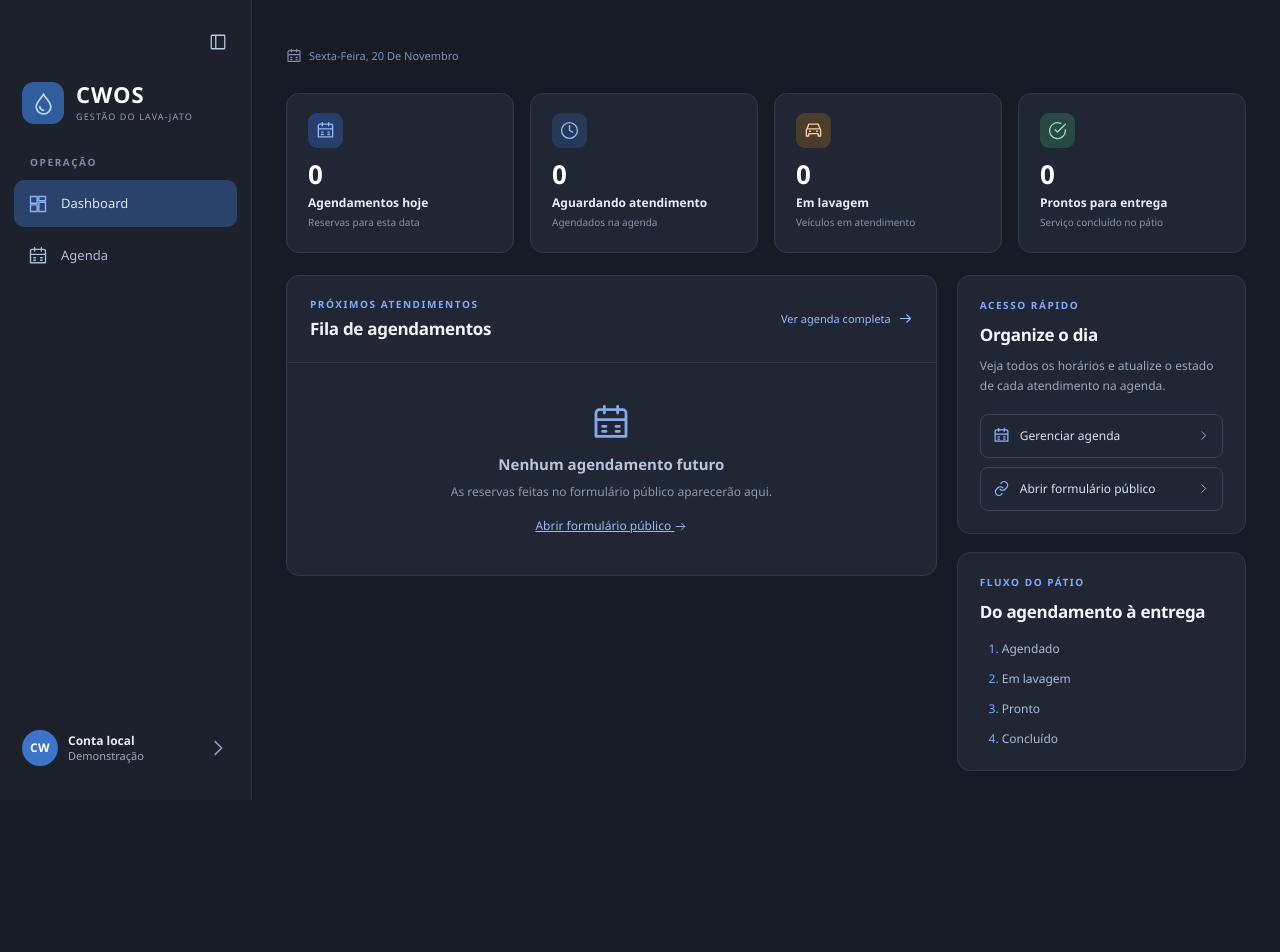
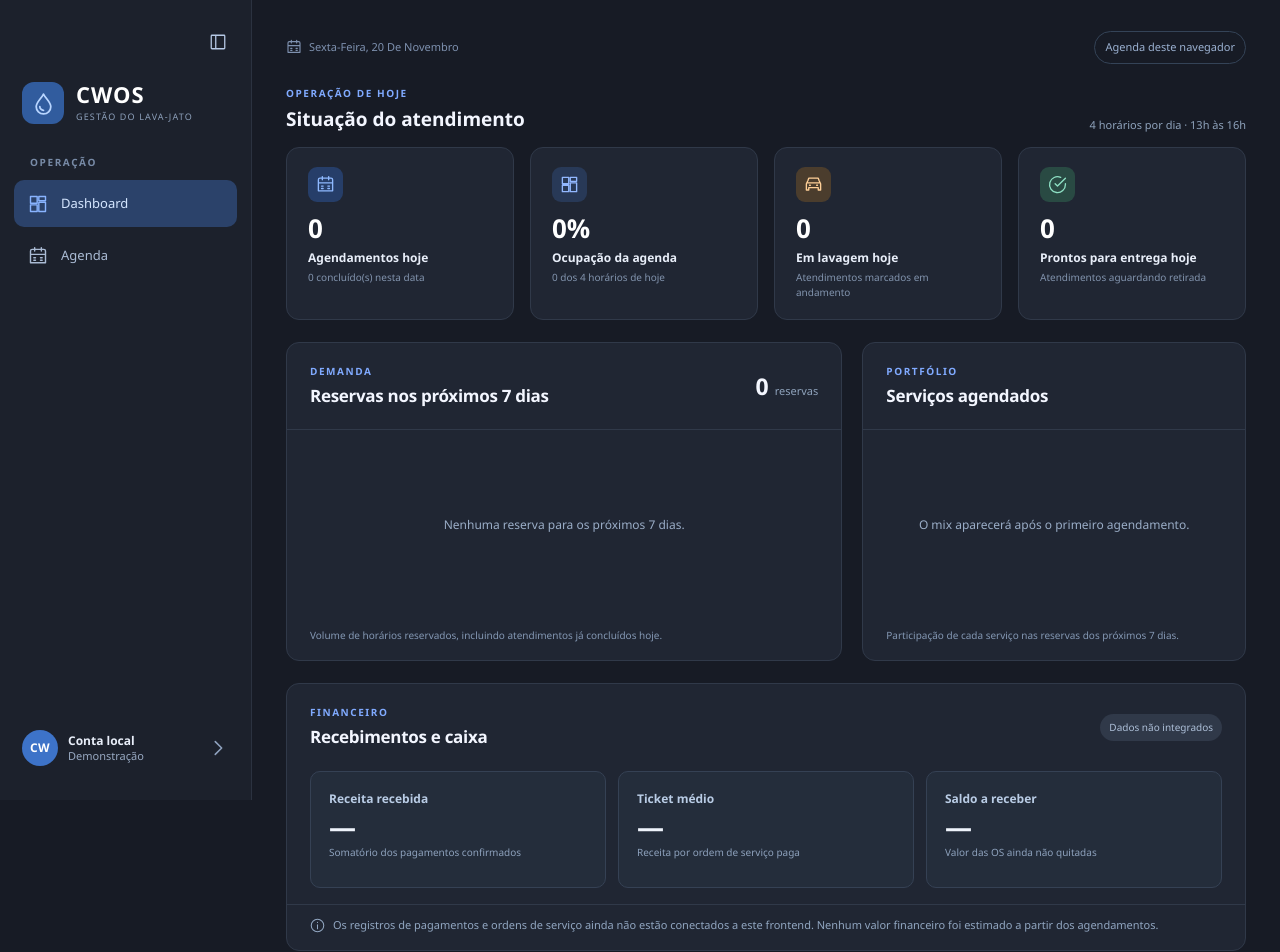
Before and after one commit to CarlosIFRN/siscorp, an Angular app in the folder src/Frontend/: page /dashboard in a window 1280 px wide. Shown: the top 952 px of the page. Before the commit the page ends 826 px from the top, so only its background shows below. Built offline with nearby package versions, Linux system fonts and the light colour scheme.

Commit message:
feat(frontend): reformula dashboard operacional e financeiro

```diff
--- a/src/Frontend/src/app/pages/dashboard.component.html
+++ b/src/Frontend/src/app/pages/dashboard.component.html
@@ -1,10 +1,64 @@
-<div class="dashboard-page">
-  <div class="management-heading"><span class="management-date"><app-icon name="calendar" /> {{ todayLabel }}</span></div>
+<div class="dashboard-page bi-dashboard">
+  <div class="bi-toolbar">
+    <span class="management-date"><app-icon name="calendar" /> {{ todayLabel() }}</span>
+    <span class="bi-source">Agenda deste navegador</span>
+  </div>
+
   @if (crm.error()) { <div class="admin-alert" role="alert">{{ crm.error() }} <button type="button" (click)="crm.refresh()">Tentar novamente</button></div> }
-  <div class="management-stats" aria-label="Indicadores da operação"><article><span class="stat-icon"><app-icon name="calendar" /></span><strong>{{ crm.today().length }}</strong><span>Agendamentos hoje</span><small>Reservas para esta data</small></article><article><span class="stat-icon blue"><app-icon name="clock" /></span><strong>{{ scheduled() }}</strong><span>Aguardando atendimento</span><small>Agendados na agenda</small></article><article><span class="stat-icon amber"><app-icon name="car" /></span><strong>{{ inProgress() }}</strong><span>Em lavagem</span><small>Veículos em atendimento</small></article><article><span class="stat-icon green"><app-icon name="checkCircle" /></span><strong>{{ ready() }}</strong><span>Prontos para entrega</span><small>Serviço concluído no pátio</small></article></div>
-  <div class="management-grid"><section class="management-card" aria-labelledby="upcoming-heading"><div class="management-card-header"><div><span class="admin-kicker">PRÓXIMOS ATENDIMENTOS</span><h2 id="upcoming-heading">Fila de agendamentos</h2></div><a routerLink="/agenda">Ver agenda completa <app-icon name="arrow" /></a></div>
-    @if (crm.loading()) { <p class="management-empty">Carregando agendamentos…</p> }
-    @else if (next().length) { <div class="management-table-wrap"><table class="management-table"><thead><tr><th>Cliente / veículo</th><th>Serviço</th><th>Data e hora</th><th>Status</th></tr></thead><tbody>@for (item of next(); track item.id) { <tr><td><strong>{{ item.customerName }}</strong><small>{{ item.vehicleModel }} · {{ item.licensePlate }}</small></td><td>{{ serviceName(item.service) }}</td><td>{{ formatSlot(item) }}</td><td><span class="status-pill" [class]="'status-pill ' + item.status.toLowerCase()">{{ statusName(item.status) }}</span></td></tr> }</tbody></table></div> }
-    @else { <div class="management-empty"><app-icon name="calendar" /><strong>Nenhum agendamento futuro</strong><p>As reservas feitas no formulário público aparecerão aqui.</p><a routerLink="/agendar">Abrir formulário público <app-icon name="arrow" /></a></div> }
-  </section><aside class="management-side"><section class="management-card quick-card"><span class="admin-kicker">ACESSO RÁPIDO</span><h2>Organize o dia</h2><p>Veja todos os horários e atualize o estado de cada atendimento na agenda.</p><a routerLink="/agenda"><app-icon name="calendar" /><span>Gerenciar agenda</span><app-icon name="chevron" /></a><a routerLink="/agendar"><app-icon name="link" /><span>Abrir formulário público</span><app-icon name="chevron" /></a></section><section class="management-card flow-card"><span class="admin-kicker">FLUXO DO PÁTIO</span><h2>Do agendamento à entrega</h2><ol><li>Agendado</li><li>Em lavagem</li><li>Pronto</li><li>Concluído</li></ol></section></aside></div>
+
+  <section aria-labelledby="operation-heading">
+    <div class="bi-section-heading"><div><span class="admin-kicker">OPERAÇÃO DE HOJE</span><h2 id="operation-heading">Situação do atendimento</h2></div><span>4 horários por dia · 13h às 16h</span></div>
+    <div class="management-stats bi-kpis">
+      <article><span class="stat-icon"><app-icon name="calendar" /></span><strong>{{ today().length }}</strong><span>Agendamentos hoje</span><small>{{ completedToday() }} concluído(s) nesta data</small></article>
+      <article><span class="stat-icon blue"><app-icon name="dashboard" /></span><strong>{{ occupancy() }}%</strong><span>Ocupação da agenda</span><small>{{ today().length }} dos 4 horários de hoje</small></article>
+      <article><span class="stat-icon amber"><app-icon name="car" /></span><strong>{{ inProgress() }}</strong><span>Em lavagem hoje</span><small>Atendimentos marcados em andamento</small></article>
+      <article><span class="stat-icon green"><app-icon name="checkCircle" /></span><strong>{{ ready() }}</strong><span>Prontos para entrega hoje</span><small>Atendimentos aguardando retirada</small></article>
+    </div>
+  </section>
+
+  <div class="bi-insights">
+    <section class="management-card bi-trend" aria-labelledby="demand-heading">
+      <div class="management-card-header"><div><span class="admin-kicker">DEMANDA</span><h2 id="demand-heading">Reservas nos próximos 7 dias</h2></div><strong class="bi-header-number">{{ nextSevenTotal() }} <small>reservas</small></strong></div>
+      @if (nextSevenTotal() > 0) {
+        <div class="bi-chart" role="list" aria-label="Quantidade de reservas por dia nos próximos sete dias">
+          @for (day of nextSevenDays(); track day.key) {
+            <div class="bi-chart-day" role="listitem" [attr.aria-label]="day.label + ': ' + day.count + ' reservas'"><strong>{{ day.count }}</strong><div class="bi-chart-track"><span [style.height.%]="day.height"></span></div><small>{{ day.label }}</small></div>
+          }
+        </div>
+      } @else { <div class="bi-chart-empty">Nenhuma reserva para os próximos 7 dias.</div> }
+      <p class="bi-card-note">Volume de horários reservados, incluindo atendimentos já concluídos hoje.</p>
+    </section>
+
+    <section class="management-card bi-mix" aria-labelledby="mix-heading">
+      <div class="management-card-header"><div><span class="admin-kicker">PORTFÓLIO</span><h2 id="mix-heading">Serviços agendados</h2></div></div>
+      @if (nextSevenTotal() > 0) {
+        <div class="bi-mix-list">
+          @for (service of serviceMix(); track service.name) {
+            <div class="bi-mix-row"><div><span>{{ service.name }}</span><strong>{{ service.count }} <small>({{ service.share }}%)</small></strong></div><div class="bi-mix-track"><span [style.width.%]="service.share"></span></div></div>
+          }
+        </div>
+      } @else { <div class="bi-chart-empty">O mix aparecerá após o primeiro agendamento.</div> }
+      <p class="bi-card-note">Participação de cada serviço nas reservas dos próximos 7 dias.</p>
+    </section>
+  </div>
+
+  <section class="management-card bi-finance" aria-labelledby="finance-heading">
+    <div class="management-card-header"><div><span class="admin-kicker">FINANCEIRO</span><h2 id="finance-heading">Recebimentos e caixa</h2></div><span class="bi-unavailable">Dados não integrados</span></div>
+    <div class="bi-finance-grid">
+      <div><span>Receita recebida</span><strong>—</strong><small>Somatório dos pagamentos confirmados</small></div>
+      <div><span>Ticket médio</span><strong>—</strong><small>Receita por ordem de serviço paga</small></div>
+      <div><span>Saldo a receber</span><strong>—</strong><small>Valor das OS ainda não quitadas</small></div>
+    </div>
+    <p class="bi-finance-note"><app-icon name="info" /> Os registros de pagamentos e ordens de serviço ainda não estão conectados a este frontend. Nenhum valor financeiro foi estimado a partir dos agendamentos.</p>
+  </section>
+
+  <div class="bi-bottom">
+    <section class="management-card" aria-labelledby="upcoming-heading">
+      <div class="management-card-header"><div><span class="admin-kicker">PRÓXIMOS ATENDIMENTOS</span><h2 id="upcoming-heading">Fila de agendamentos</h2></div><a routerLink="/agenda">Ver agenda completa <app-icon name="arrow" /></a></div>
+      @if (crm.loading()) { <p class="management-empty">Carregando agendamentos…</p> }
+      @else if (next().length) { <div class="management-table-wrap"><table class="management-table"><thead><tr><th>Cliente / veículo</th><th>Serviço</th><th>Data e hora</th><th>Status</th></tr></thead><tbody>@for (item of next(); track item.id) { <tr><td><strong>{{ item.customerName }}</strong><small>{{ item.vehicleModel }} · {{ item.licensePlate }}</small></td><td>{{ serviceName(item.service) }}</td><td>{{ formatSlot(item) }}</td><td><span class="status-pill" [class]="'status-pill ' + item.status.toLowerCase()">{{ statusName(item.status) }}</span></td></tr> }</tbody></table></div> }
+      @else { <div class="management-empty"><app-icon name="calendar" /><strong>Nenhum agendamento futuro</strong><p>As reservas feitas no formulário público aparecerão aqui.</p><a routerLink="/agendar">Abrir formulário público <app-icon name="arrow" /></a></div> }
+    </section>
+    <section class="management-card bi-attention" aria-labelledby="attention-heading"><span class="admin-kicker">ATENÇÃO OPERACIONAL</span><h2 id="attention-heading">Agendamentos sem atualização</h2><strong>{{ withoutUpdate() }}</strong><p>Horários já passados que continuam com status “Agendado”. Revise esses atendimentos na agenda.</p><a routerLink="/agenda">Revisar agenda <app-icon name="arrow" /></a></section>
+  </div>
 </div>
--- a/src/Frontend/src/app/pages/dashboard.component.ts
+++ b/src/Frontend/src/app/pages/dashboard.component.ts
@@ -1,19 +1,66 @@
-import { Component, computed, inject, OnInit } from '@angular/core';
+import { Component, computed, inject, OnInit, signal } from '@angular/core';
+import { takeUntilDestroyed } from '@angular/core/rxjs-interop';
 import { RouterLink } from '@angular/router';
-import { CrmService, dateKey, formatSlot, serviceName, statusName } from '../core/crm.service';
+import { interval } from 'rxjs';
+import { Appointment, CrmService, dateKey, formatSlot, SERVICES, serviceName, statusName } from '../core/crm.service';
 import { IconComponent } from '../shared/icon.component';
+
+interface DayVolume { key: string; label: string; count: number; height: number; }
+interface ServiceVolume { name: string; count: number; share: number; }
 
 @Component({ selector: 'app-dashboard', standalone: true, imports: [RouterLink, IconComponent], templateUrl: './dashboard.component.html' })
 export class DashboardComponent implements OnInit {
   readonly crm = inject(CrmService);
-  readonly todayKey = dateKey(new Date());
-  readonly todayLabel = new Intl.DateTimeFormat('pt-BR', { weekday: 'long', day: '2-digit', month: 'long' }).format(new Date());
+  readonly now = signal(Date.now());
+  readonly todayKey = computed(() => dateKey(new Date(this.now())));
+  readonly todayLabel = computed(() => new Intl.DateTimeFormat('pt-BR', { weekday: 'long', day: '2-digit', month: 'long' }).format(new Date(this.now())));
   readonly formatSlot = formatSlot;
   readonly serviceName = serviceName;
   readonly statusName = statusName;
-  readonly inProgress = computed(() => this.crm.appointments().filter(item => item.status === 'EM_LAVAGEM').length);
-  readonly ready = computed(() => this.crm.appointments().filter(item => item.status === 'PRONTO').length);
-  readonly scheduled = computed(() => this.crm.appointments().filter(item => item.status === 'AGENDADO').length);
-  readonly next = computed(() => this.crm.upcoming().slice(0, 6));
+
+  readonly today = computed(() => this.crm.appointments().filter(item => item.date === this.todayKey()));
+  readonly inProgress = computed(() => this.today().filter(item => item.status === 'EM_LAVAGEM').length);
+  readonly ready = computed(() => this.today().filter(item => item.status === 'PRONTO').length);
+  readonly withoutUpdate = computed(() => this.crm.appointments().filter(item =>
+    item.status === 'AGENDADO' && this.slotTime(item) < this.now()).length);
+  readonly occupancy = computed(() => Math.min(100, Math.round(this.today().length / 4 * 100)));
+  readonly completedToday = computed(() => this.today().filter(item => item.status === 'CONCLUIDO').length);
+  readonly next = computed(() => this.crm.appointments()
+    .filter(item => item.status !== 'CONCLUIDO' && this.slotTime(item) >= this.now())
+    .sort((a, b) => a.date.localeCompare(b.date) || a.hour - b.hour)
+    .slice(0, 6));
+
+  readonly nextSevenDays = computed<DayVolume[]>(() => {
+    const today = new Date(this.now());
+    today.setHours(12, 0, 0, 0);
+    const days = Array.from({ length: 7 }, (_, offset) => {
+      const day = new Date(today);
+      day.setDate(today.getDate() + offset);
+      const key = dateKey(day);
+      return {
+        key,
+        label: new Intl.DateTimeFormat('pt-BR', { weekday: 'short', day: '2-digit' }).format(day).replace('.', ''),
+        count: this.crm.appointments().filter(item => item.date === key).length
+      };
+    });
+    const maximum = Math.max(1, ...days.map(day => day.count));
+    return days.map(day => ({ ...day, height: day.count ? Math.max(12, Math.round(day.count / maximum * 100)) : 0 }));
+  });
+  readonly nextSevenTotal = computed(() => this.nextSevenDays().reduce((total, day) => total + day.count, 0));
+  readonly serviceMix = computed<ServiceVolume[]>(() => {
+    const keys = new Set(this.nextSevenDays().map(day => day.key));
+    const appointments = this.crm.appointments().filter(item => keys.has(item.date));
+    return SERVICES.map(service => {
+      const count = appointments.filter(item => item.service === service.id).length;
+      return { name: service.name, count, share: appointments.length ? Math.round(count / appointments.length * 100) : 0 };
+    });
+  });
+
+  constructor() { interval(60_000).pipe(takeUntilDestroyed()).subscribe(() => this.now.set(Date.now())); }
+
   ngOnInit(): void { void this.crm.refresh(); }
+
+  private slotTime(item: Appointment): number {
+    return new Date(`${item.date}T${String(item.hour).padStart(2, '0')}:00:00`).getTime();
+  }
 }
```
Also changed, not shown: src/Frontend/src/styles.css, 1 other file (tests, documents, lock files or other folders).
